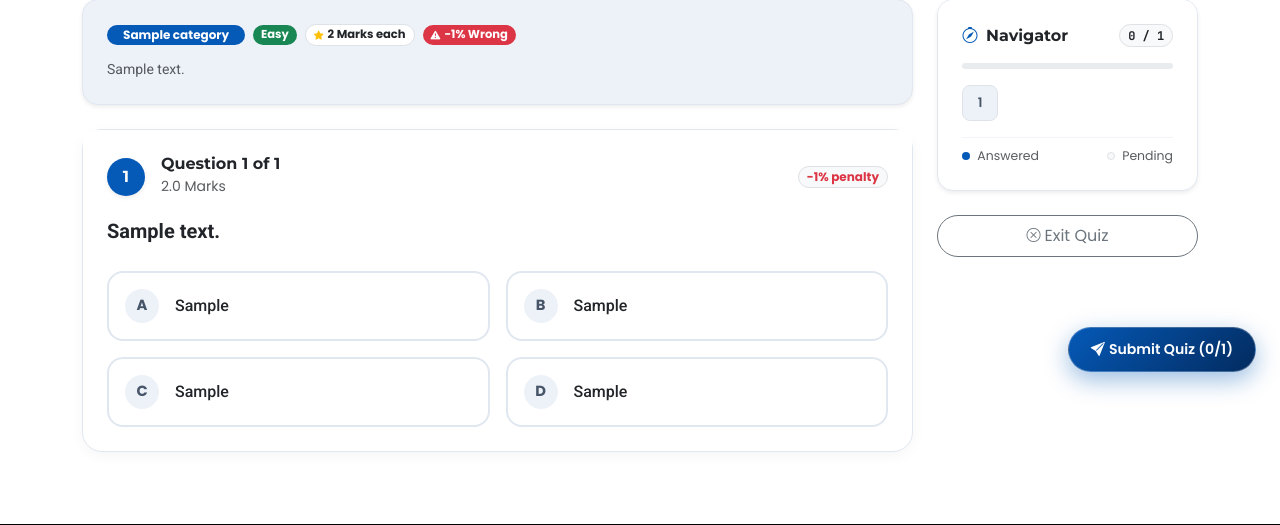
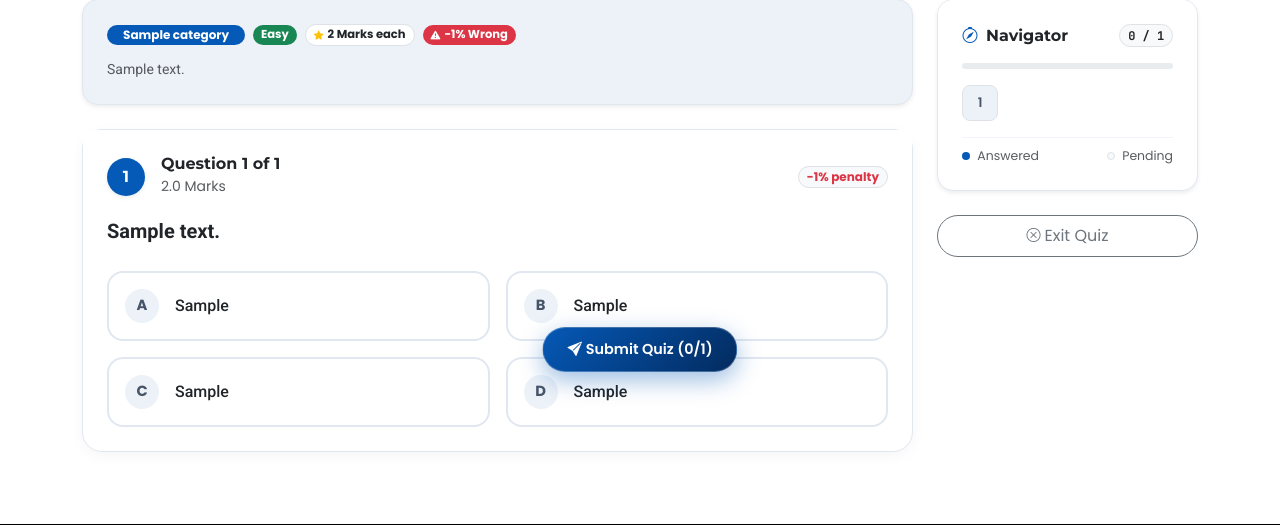
Before and after one commit to tulasinepali/Final-mysite, a Django app: page /quiz/sample/ in a window 1280 px wide. Shown: the part 404-929 px from the top of the page. Run offline with Django 5.2, Linux system fonts and the light colour scheme; tables that the repository leaves empty hold one stand-in row (values such as "Sample post"); grey boxes marked "Sample" are stand-in pictures; some libraries are stand-ins or nearby versions.

Commit message:
Center floating submit button on PC and position at right side on mobile

```diff
--- a/templates/quiz/detail.html
+++ b/templates/quiz/detail.html
@@ -323,37 +323,48 @@
     #scroll-top {
         display: none !important;
     }
+    /* Single Floating Submit Button: Centered on PC, Right-aligned on Mobile */
     .floating-submit-btn {
         position: fixed;
         bottom: 24px;
-        right: 24px;
+        left: 50%;
+        right: auto;
+        transform: translateX(-50%);
         z-index: 1040;
         background: linear-gradient(135deg, #0559b7 0%, #032b5f 100%);
         color: #ffffff !important;
         border: 1px solid rgba(255, 255, 255, 0.25);
         border-radius: 50px;
-        padding: 10px 22px;
-        font-size: 0.88rem;
+        padding: 10px 24px;
+        font-size: 0.9rem;
         font-weight: 600;
         font-family: 'Poppins', sans-serif;
         box-shadow: 0 8px 24px rgba(5, 89, 183, 0.4) !important;
-        transition: all 0.25s ease;
+        transition: transform 0.2s ease, box-shadow 0.2s ease, background 0.2s ease;
         display: inline-flex;
         align-items: center;
         justify-content: center;
         cursor: pointer;
+        white-space: nowrap;
     }
     .floating-submit-btn:hover {
-        transform: translateY(-2px);
+        transform: translateX(-50%) translateY(-2px);
         box-shadow: 0 12px 28px rgba(5, 89, 183, 0.55) !important;
         background: linear-gradient(135deg, #044896 0%, #021e42 100%);
     }
-    @media (max-width: 576px) {
+
+    /* Mobile Devices: Place at the right side */
+    @media (max-width: 767.98px) {
         .floating-submit-btn {
+            left: auto;
+            right: 16px;
             bottom: 16px;
-            right: 16px;
+            transform: none;
             padding: 8px 18px;
             font-size: 0.82rem;
+        }
+        .floating-submit-btn:hover {
+            transform: translateY(-2px);
         }
     }
 </style>
```
